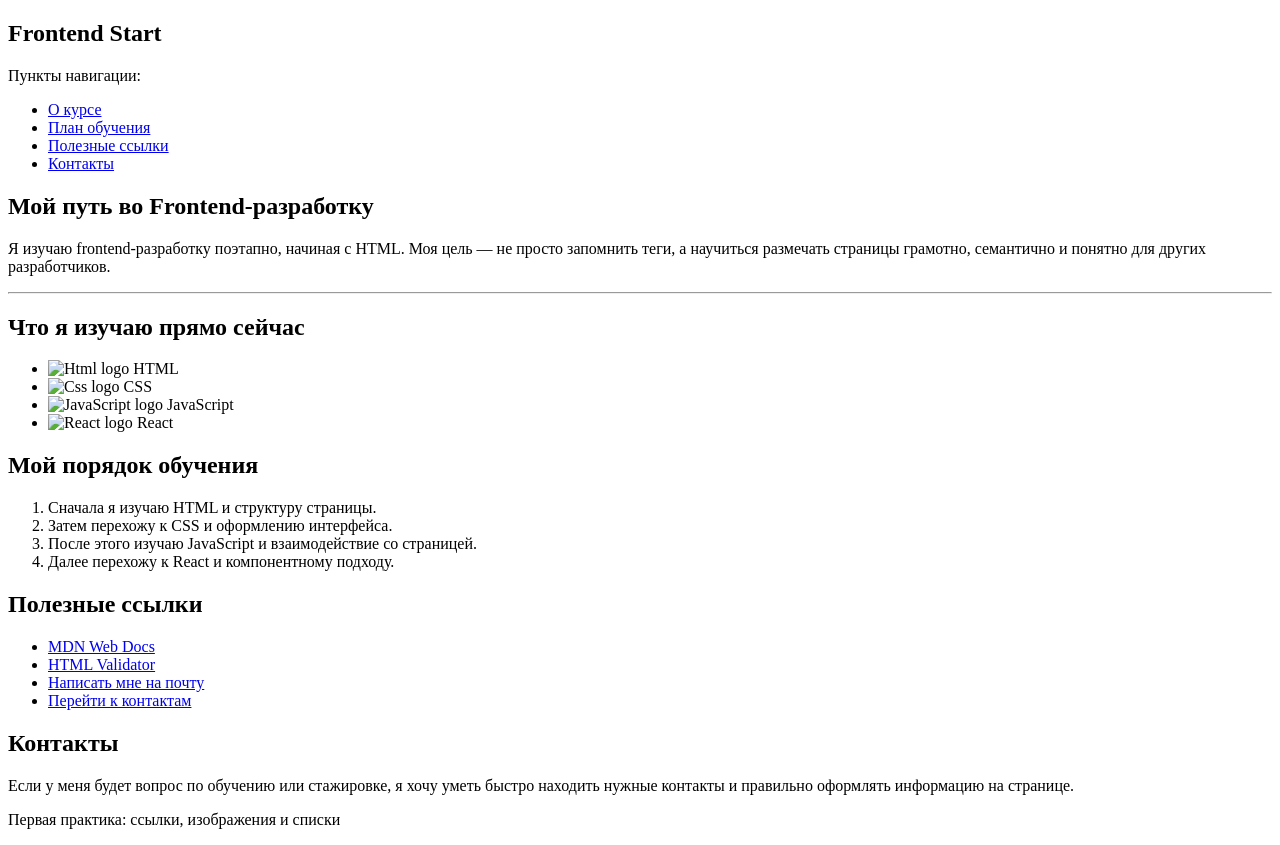
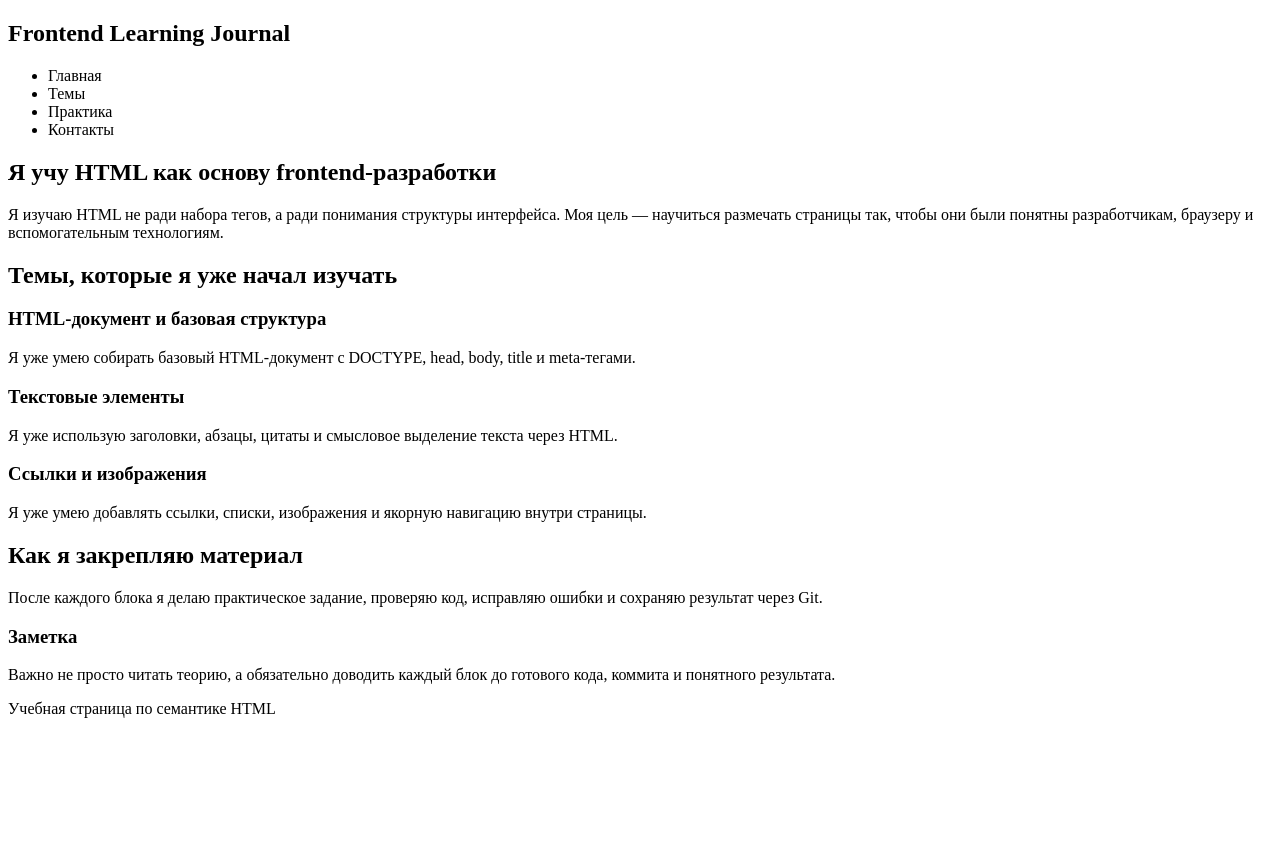
Before and after one commit to SvgNik/html-roadmap-start, a website: page index.html in a window 1280 px wide. After the commit the page ends 800 px from the top, so only its background shows below. Drawn offline with Linux system fonts and the light colour scheme.

Commit message:
block 3: semantic structure

```diff
--- a/index.html
+++ b/index.html
@@ -3,84 +3,76 @@
   <head>
     <meta charset="UTF-8" />
     <meta name="viewport" content="width=device-width, initial-scale=1.0" />
-    <title>Frontend Start</title>
+    <title>Frontend Learning Journal</title>
   </head>
   <body>
     <header>
-      <h2>Frontend Start</h2>
+      <h2>Frontend Learning Journal</h2>
       <nav>
-        <p>Пункты навигации:</p>
         <ul>
-          <li><a href="#about">О курсе</a></li>
-          <li><a href="#plan">План обучения</a></li>
-          <li><a href="#resources">Полезные ссылки</a></li>
-          <li><a href="#contacts">Контакты</a></li>
+          <li>Главная</li>
+          <li>Темы</li>
+          <li>Практика</li>
+          <li>Контакты</li>
         </ul>
       </nav>
     </header>
 
     <main>
-      <section id="about">
-        <h1>Мой путь во Frontend-разработку</h1>
-
+      <section>
+        <h1>Я учу HTML как основу frontend-разработки</h1>
         <p>
-          Я изучаю frontend-разработку поэтапно, начиная с HTML. Моя цель — не
-          просто запомнить теги, а научиться размечать страницы грамотно,
-          семантично и понятно для других разработчиков.
+          Я изучаю HTML не ради набора тегов, а ради понимания структуры
+          интерфейса. Моя цель — научиться размечать страницы так, чтобы они
+          были понятны разработчикам, браузеру и вспомогательным технологиям.
         </p>
       </section>
-      <hr />
+
       <section>
-        <h2>Что я изучаю прямо сейчас</h2>
-        <ul>
-          <li><img src="./images/HTML-logo.png" alt="Html logo" /> HTML</li>
-          <li><img src="./images/css-logo.png" alt="Css logo" /> CSS</li>
-          <li>
-            <img src="./images/JavaScript-logo.png" alt="JavaScript logo" />
-            JavaScript
-          </li>
-          <li><img src="./images/React-logo.png" alt="React logo" /> React</li>
-        </ul>
-      </section>
-      <section id="plan">
-        <h2>Мой порядок обучения</h2>
+        <h2>Темы, которые я уже начал изучать</h2>
+        <article>
+          <h3>HTML-документ и базовая структура</h3>
+          <p>
+            Я уже умею собирать базовый HTML-документ с DOCTYPE, head, body,
+            title и meta-тегами.
+          </p>
+        </article>
 
-        <ol>
-          <li>Сначала я изучаю HTML и структуру страницы.</li>
-          <li>Затем перехожу к CSS и оформлению интерфейса.</li>
-          <li>После этого изучаю JavaScript и взаимодействие со страницей.</li>
-          <li>Далее перехожу к React и компонентному подходу.</li>
-        </ol>
-      </section>
-      <section id="resources">
-        <h2>Полезные ссылки</h2>
-        <ul>
-          <li>
-            <a href="https://developer.mozilla.org/de/">MDN Web Docs</a>
-          </li>
-          <li>
-            <a href="https://validator.w3.org">HTML Validator</a>
-          </li>
-          <li>
-            <a href="mailto:kolia@example.com">Написать мне на почту</a>
-          </li>
-          <li>
-            <a href="#contacts">Перейти к контактам</a>
-          </li>
-        </ul>
+        <artivle>
+          <h3>Текстовые элементы</h3>
+          <p>
+            Я уже использую заголовки, абзацы, цитаты и смысловое выделение
+            текста через HTML.
+          </p>
+        </artivle>
+        <artivle>
+          <h3>Ссылки и изображения</h3>
+          <p>
+            Я уже умею добавлять ссылки, списки, изображения и якорную навигацию
+            внутри страницы.
+          </p>
+        </artivle>
       </section>
 
-      <section id="contacts">
-        <h2>Контакты</h2>
+      <section>
+        <h2>Как я закрепляю материал</h2>
         <p>
-          Если у меня будет вопрос по обучению или стажировке, я хочу уметь
-          быстро находить нужные контакты и правильно оформлять информацию на
-          странице.
+          После каждого блока я делаю практическое задание, проверяю код,
+          исправляю ошибки и сохраняю результат через Git.
         </p>
       </section>
+
+      <aside>
+        <h3>Заметка</h3>
+        <p>
+          Важно не просто читать теорию, а обязательно доводить каждый блок до
+          готового кода, коммита и понятного результата.
+        </p>
+      </aside>
     </main>
+
     <footer>
-      <p>Первая практика: ссылки, изображения и списки</p>
+      <p>Учебная страница по семантике HTML</p>
     </footer>
   </body>
 </html>
```
